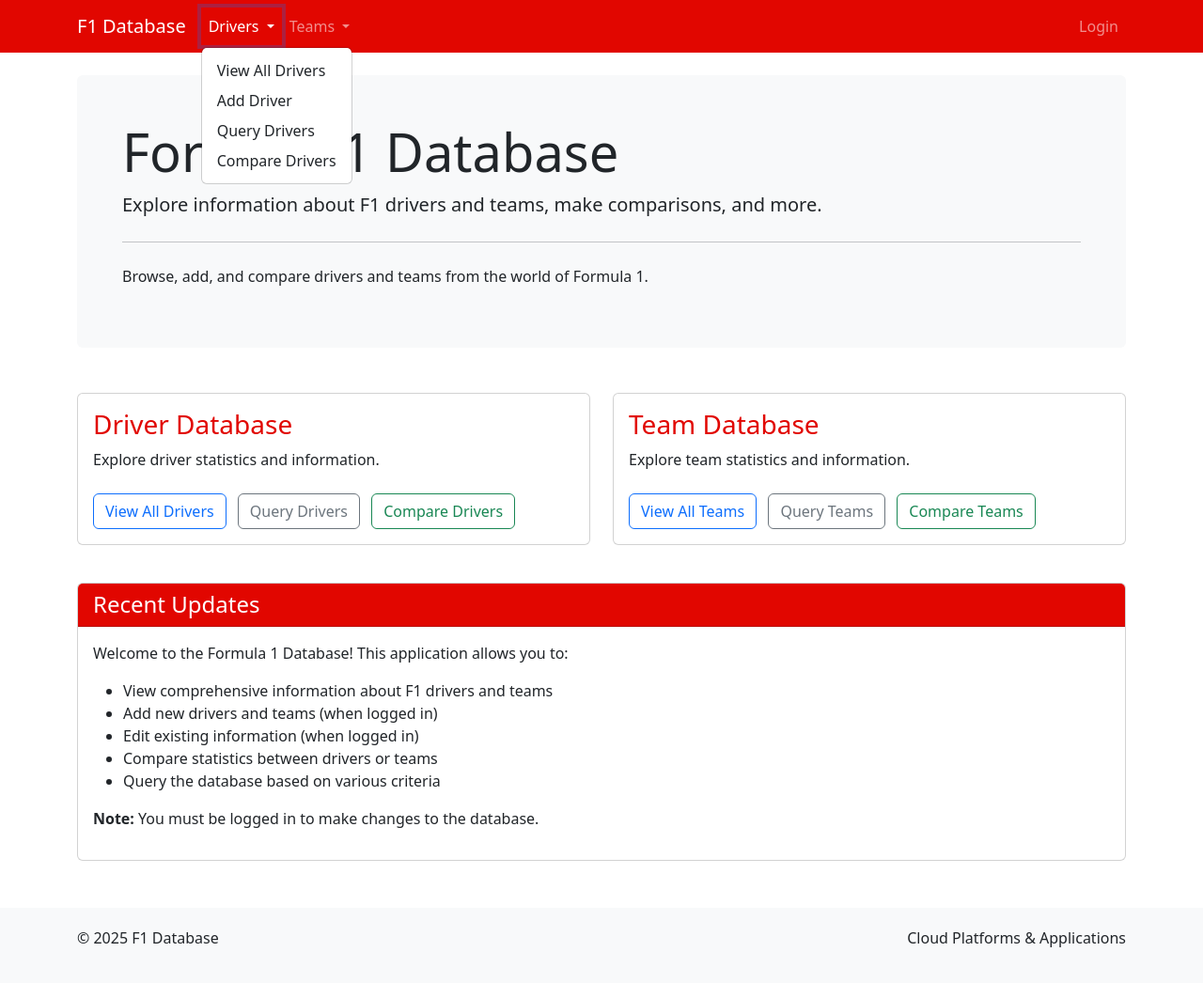
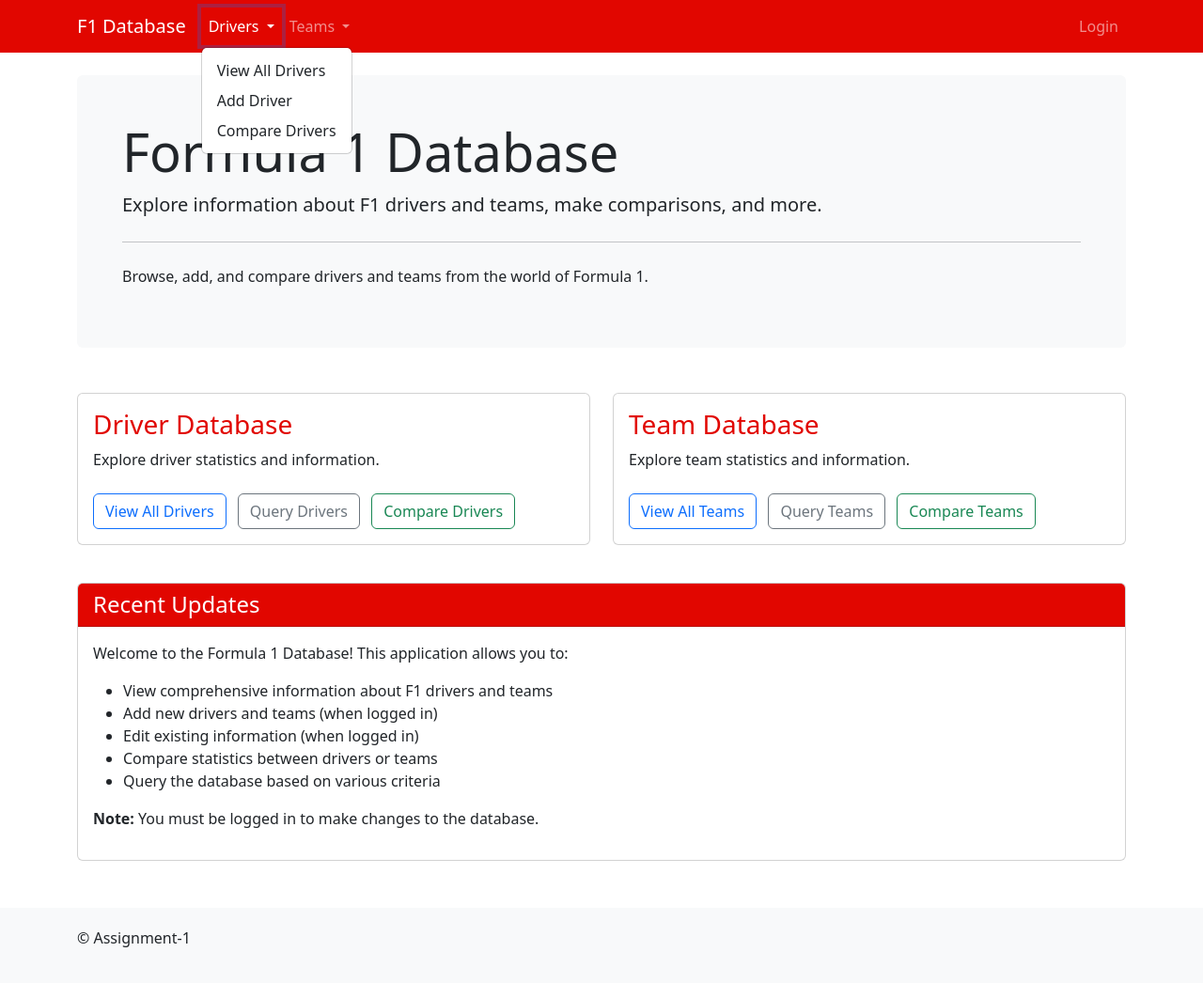
Before and after one commit to rkeesari98/assignment, a FastAPI app: page / in a window 1280 px wide, after a click on "Drivers". Shown: the whole page at 94% size. Run offline with FastAPI, Linux system fonts and the light colour scheme; some libraries are stand-ins or nearby versions.

Commit message:
bug: fixed links in nav bar of base html file

```diff
--- a/templates/base.html
+++ b/templates/base.html
@@ -96,8 +96,7 @@
                         </a>
                         <ul class="dropdown-menu">
                             <li><a class="dropdown-item" href="/drivers">View All Drivers</a></li>
-                            <li><a class="dropdown-item" href="/add_driver">Add Driver</a></li>
-                            <li><a class="dropdown-item" href="/query_drivers">Query Drivers</a></li>
+                            <li><a class="dropdown-item" href="/drivers/create">Add Driver</a></li>
                             <li><a class="dropdown-item" href="/compare_drivers">Compare Drivers</a></li>
                         </ul>
                     </li>
@@ -107,8 +106,7 @@
                         </a>
                         <ul class="dropdown-menu">
                             <li><a class="dropdown-item" href="/teams">View All Teams</a></li>
-                            <li><a class="dropdown-item" href="/add_team">Add Team</a></li>
-                            <li><a class="dropdown-item" href="/query_teams">Query Teams</a></li>
+                            <li><a class="dropdown-item" href="/teams/create">Add Team</a></li>
                             <li><a class="dropdown-item" href="/compare_teams">Compare Teams</a></li>
                         </ul>
                     </li>
@@ -155,10 +153,10 @@
         <div class="container">
             <div class="row">
                 <div class="col-md-6">
-                    <p>&copy; 2025 F1 Database</p>
+                    <p>&copy Assignment-1</p>
                 </div>
                 <div class="col-md-6 text-end">
-                    <p>Cloud Platforms & Applications</p>
+                    <p></p>
                 </div>
             </div>
         </div>
@@ -211,7 +209,7 @@
                     button.classList.remove('disabled');
                 });
 
-                // Enable add forms if they exist
+                // Enable all add forms if they exist
                 const addForms = document.querySelectorAll('.add-form');
                 addForms.forEach(form => {
                     form.classList.remove('disabled');
@@ -238,14 +236,32 @@
                     button.classList.add('disabled');
                 });
 
-                // Disable add forms
+                // Disable add forms EXCEPT for driver creation form
                 const addForms = document.querySelectorAll('.add-form');
                 addForms.forEach(form => {
-                    form.classList.add('disabled');
-                    const inputs = form.querySelectorAll('input, select, button');
-                    inputs.forEach(input => {
-                        input.disabled = true;
-                    });
+                    // Check if this is the driver creation form
+                    if (form.closest('form')?.action?.includes('/drivers/create')) {
+                        // Keep driver creation form enabled
+                        form.classList.remove('disabled');
+                        const inputs = form.querySelectorAll('input, select, button');
+                        inputs.forEach(input => {
+                            input.disabled = false;
+                        });
+                    }
+                    else if(form.closest('form')?.action?.includes('/teams/create')){
+                        form.classList.remove('disabled');
+                        const inputs = form.querySelectorAll('input, select, button');
+                        inputs.forEach(input => {
+                            input.disabled = false;
+                        });
+                    } else {
+                        // Disable other forms
+                        form.classList.add('disabled');
+                        const inputs = form.querySelectorAll('input, select, button');
+                        inputs.forEach(input => {
+                            input.disabled = true;
+                        });
+                    }
                 });
             }
         }
--- a/templates/main.html
+++ b/templates/main.html
@@ -63,7 +63,7 @@
                     <p class="card-text">Explore team statistics and information.</p>
                     <div class="mt-4">
                         <a href="/teams" class="btn btn-outline-primary">View All Teams</a>
-                        <a href="/query_teams" class="btn btn-outline-secondary ms-2">Query Teams</a>
+                        <a href="/teams" class="btn btn-outline-secondary ms-2">Query Teams</a>
                         <a href="/compare_teams" class="btn btn-outline-success ms-2">Compare Teams</a>
                     </div>
                 </div>
```
